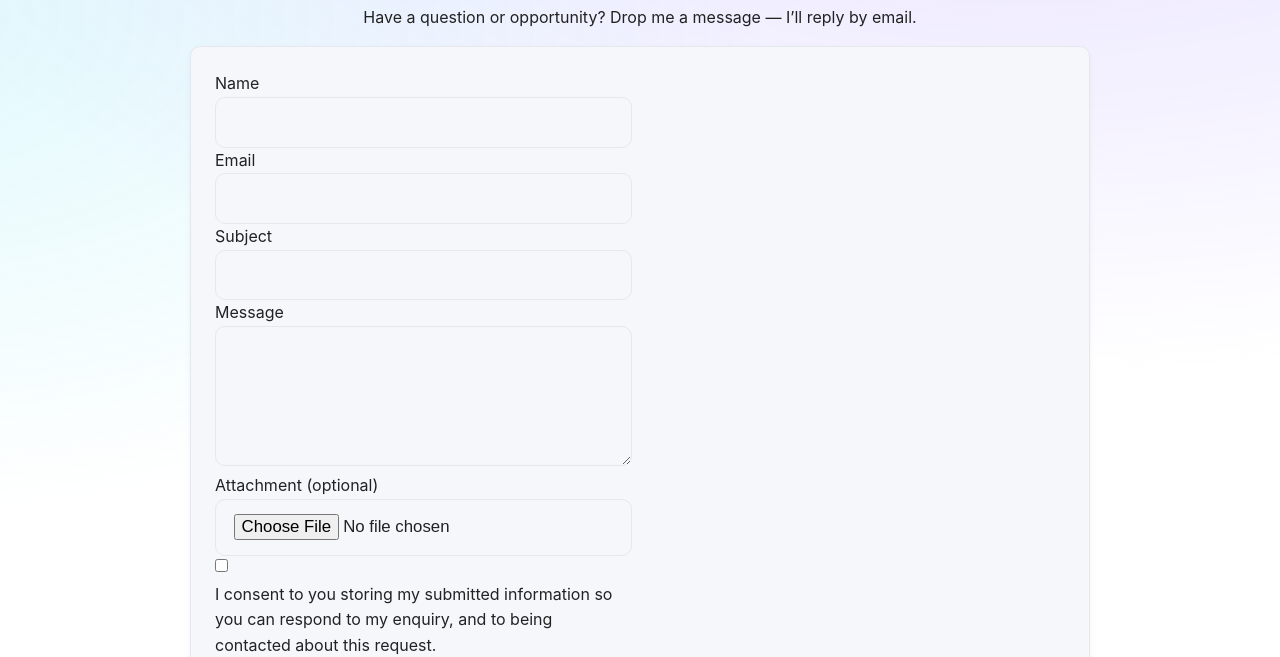
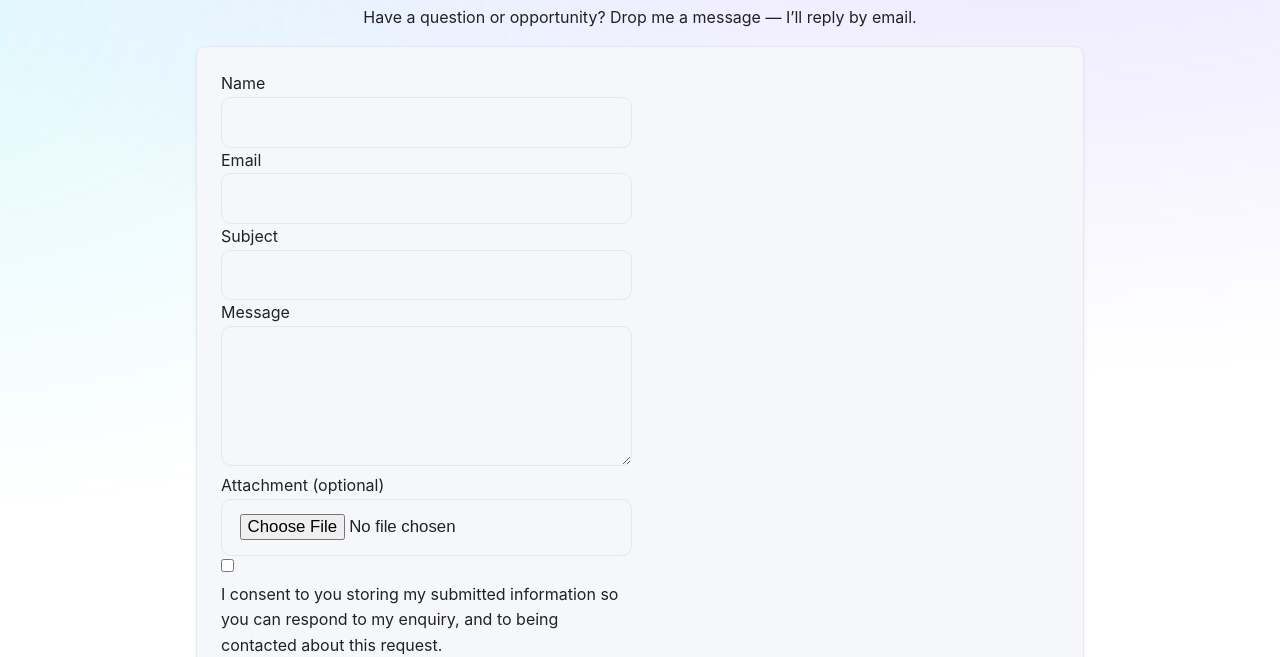
Before and after one commit to isaacwalsham/portfolio, a website: page public/contact.html in a window 1280 px wide. Shown: the part 143-800 px from the top of the page. Drawn offline with nearby package versions, Linux system fonts and the light colour scheme.

Commit message:
fix bugs for contact

```diff
--- a/public/contact.html
+++ b/public/contact.html
@@ -5,10 +5,10 @@
   <meta name="viewport" content="width=device-width, initial-scale=1" />
   <title>Contact — Isaac Walsham</title>
 
-  <link rel="stylesheet" href="./style.css" />
+  <link rel="stylesheet" href="./style.css?v=live-fix-4" />
   <link rel="preconnect" href="https://unpkg.com" crossorigin>
   <link rel="stylesheet" href="https://unpkg.com/aos@2.3.1/dist/aos.css" />
-  <script defer src="./script.js"></script>
+  <script defer src="./script.js?v=live-fix-4"></script>
 </head>
 <body>
   <header>
--- a/public/style.css
+++ b/public/style.css
@@ -236,3 +236,32 @@ form.contact-form button { grid-column: 1 / -1; }
   }
   .nav-links.open { display: flex; }
 }
+
+/* Contact page – hard centering + width */
+.contact-section .contact-wrap {
+  max-width: 920px;
+  margin-left: auto;
+  margin-right: auto;
+  padding: 0 1rem;
+}
+.contact-section .card.contact-form,
+form.contact-form {
+  width: 100%;
+  max-width: 920px;
+  margin-left: auto !important;
+  margin-right: auto !important;
+}
+
+/* Two-column on wide screens; single column below 980px */
+form.contact-form {
+  display: grid;
+  gap: 1rem;
+  grid-template-columns: 1fr 1fr;
+}
+form.contact-form label { grid-column: span 2; }
+form.contact-form textarea,
+form.contact-form button { grid-column: 1 / -1; }
+
+@media (max-width: 980px) {
+  form.contact-form { grid-template-columns: 1fr; }
+}
```
